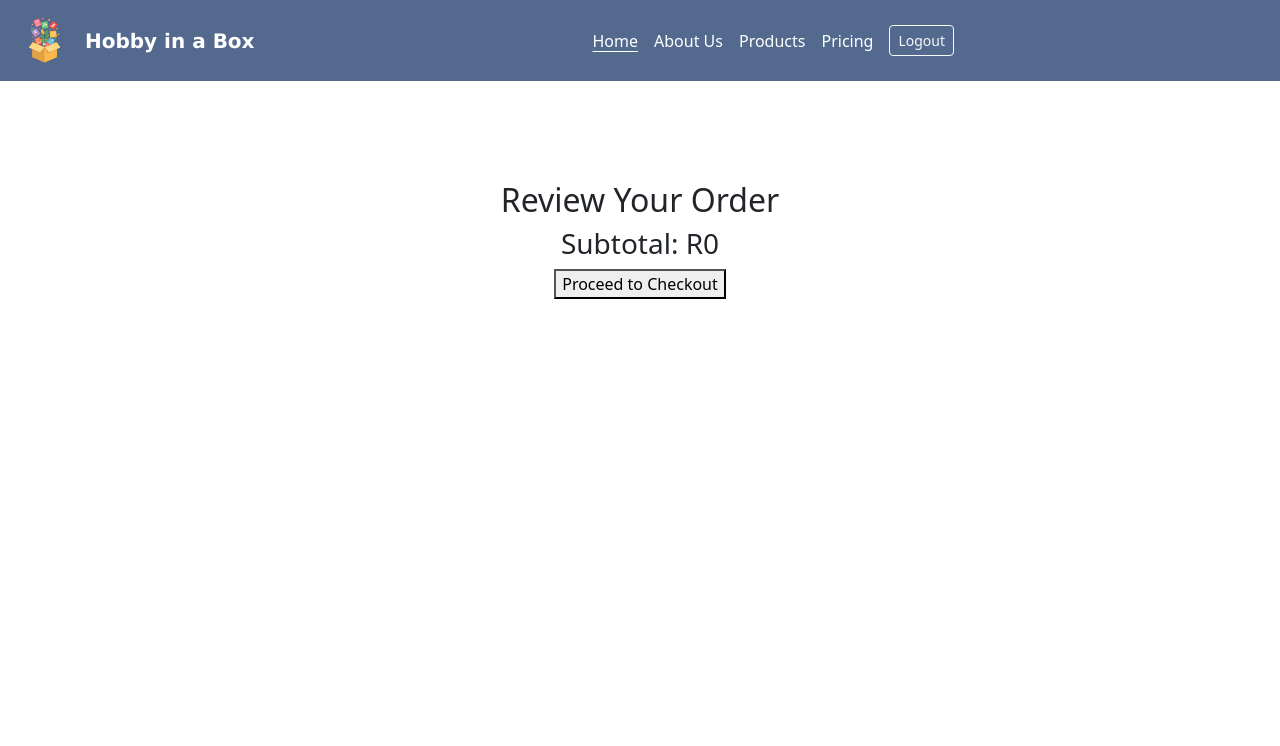
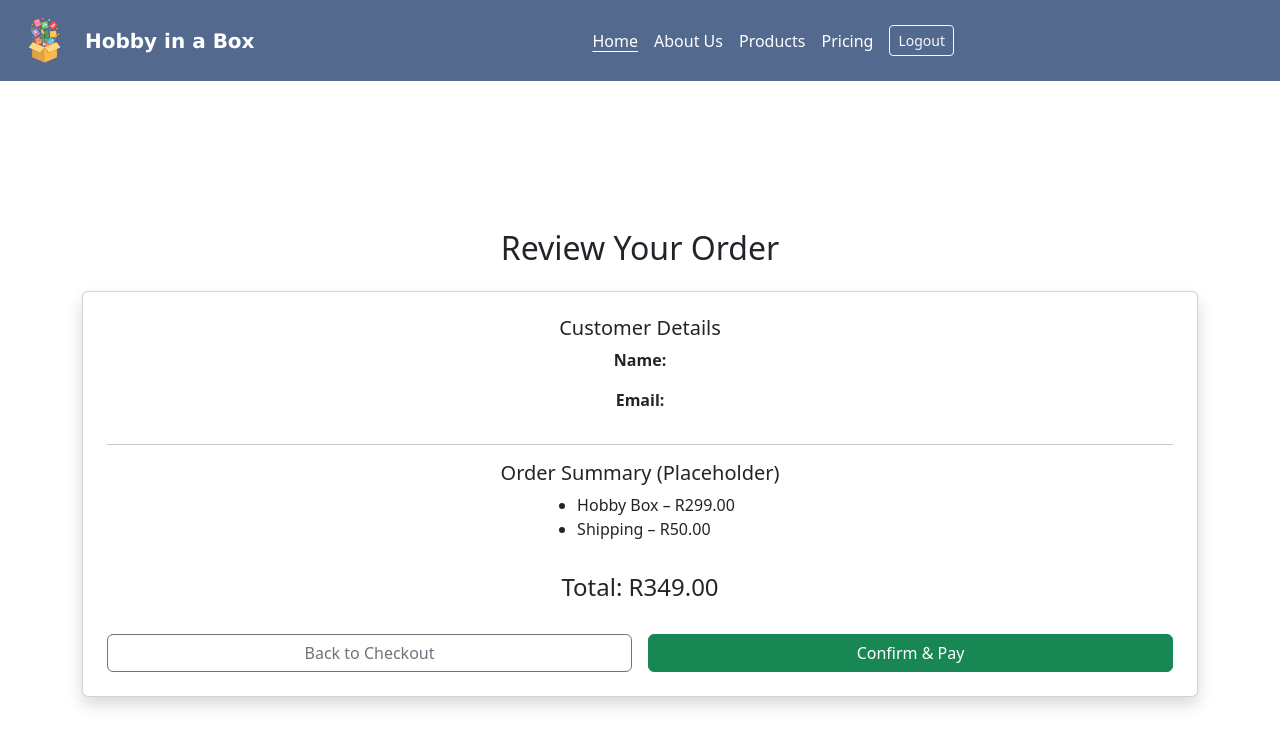
Before and after one commit to phoenix-go-cawcaw/Group13-Module3-Project, a Vue app: page /review in a window 1280 px wide. Shown: the top 746 px of the page. Built offline with nearby package versions, Linux system fonts and the light colour scheme; sample sign-in values are in the browser's storage.

Commit message:
checkout/review placeholders added

```diff
--- a/src/router/index.js
+++ b/src/router/index.js
@@ -70,6 +70,16 @@ const router = createRouter({
           name: "confirmation",
           component: Confirmation,
         },
+        {
+          path: "/checkout",
+          name: "checkout",
+          component: Checkout,
+        },
+        {
+          path: "/review",
+          name: "review",
+          component: Review,
+        },
       ],
     },
     {
--- a/src/views/Checkout.vue
+++ b/src/views/Checkout.vue
@@ -1,14 +1,67 @@
-<script>
+<script setup>
+import { useRouter } from 'vue-router'
+import { ref } from 'vue'
 
+const router = useRouter()
+
+const form = ref({
+  fullName: '',
+  email: '',
+  address: '',
+  city: '',
+  postalCode: ''
+})
+
+function goToReview() {
+  router.push({
+    name: 'review',
+    query: {
+      name: form.value.fullName,
+      email: form.value.email
+    }
+  })
+}
 </script>
 
+<template>
+  <div class="container py-5">
+    <h2 class="mb-4 text-center">Checkout</h2>
 
-<template>
+    <div class="card shadow p-4">
+      <form @submit.prevent="goToReview">
 
+        <div class="mb-3">
+          <label class="form-label">Full Name</label>
+          <input v-model="form.fullName" type="text" class="form-control" required />
+        </div>
 
+        <div class="mb-3">
+          <label class="form-label">Email</label>
+          <input v-model="form.email" type="email" class="form-control" required />
+        </div>
+
+        <div class="mb-3">
+          <label class="form-label">Address</label>
+          <input v-model="form.address" type="text" class="form-control" required />
+        </div>
+
+        <div class="row">
+          <div class="col-md-6 mb-3">
+            <label class="form-label">City</label>
+            <input v-model="form.city" type="text" class="form-control" required />
+          </div>
+
+          <div class="col-md-6 mb-3">
+            <label class="form-label">Postal Code</label>
+            <input v-model="form.postalCode" type="text" class="form-control" required />
+          </div>
+        </div>
+
+        <button class="btn btn-dark w-100 mt-3">
+          Continue to Review
+        </button>
+
+      </form>
+    </div>
+  </div>
 </template>
-
-
-<style>
-
-</style>
--- a/src/views/Review.vue
+++ b/src/views/Review.vue
@@ -1,35 +1,45 @@
 <script setup>
-import { useRouter } from "vue-router"
-import { ref } from "vue"
+import { useRoute, useRouter } from 'vue-router'
 
+const route = useRoute()
 const router = useRouter()
 
-// Temporary mock cart (replace with store later)
-const cartItems = ref([])
-
-const subtotal = cartItems.value.reduce(
-  (sum, item) => sum + item.price * item.qty,
-  0
-)
-
-const goToCheckout = () => {
-  router.push("/checkout")
+function confirmOrder() {
+  // Later this will trigger PayFast
+  alert("Order Confirmed! Next step: Payment integration.")
 }
 </script>
 
 <template>
-  <div class="container">
-    <h2>Review Your Order</h2>
+  <div class="container py-5">
+    <h2 class="text-center mb-4">Review Your Order</h2>
 
-    <div v-for="item in cartItems" :key="item.id" class="item">
-      <p>{{ item.name }} (x{{ item.qty }})</p>
-      <p>R{{ item.price }}</p>
+    <div class="card shadow p-4">
+
+      <h5>Customer Details</h5>
+      <p><strong>Name:</strong> {{ route.query.name }}</p>
+      <p><strong>Email:</strong> {{ route.query.email }}</p>
+
+      <hr />
+
+      <h5>Order Summary (Placeholder)</h5>
+      <ul>
+        <li>Hobby Box – R299.00</li>
+        <li>Shipping – R50.00</li>
+      </ul>
+
+      <h4 class="mt-3">Total: R349.00</h4>
+
+      <div class="d-flex gap-3 mt-4">
+        <button class="btn btn-outline-secondary w-50" @click="router.back()">
+          Back to Checkout
+        </button>
+
+        <button class="btn btn-success w-50" @click="confirmOrder">
+          Confirm & Pay
+        </button>
+      </div>
+
     </div>
-
-    <h3>Subtotal: R{{ subtotal }}</h3>
-
-    <button @click="goToCheckout">
-      Proceed to Checkout
-    </button>
   </div>
 </template>
--- a/src/views/login.vue
+++ b/src/views/login.vue
@@ -421,7 +421,6 @@ button:active {
   animation-delay: -8s;
 }
 
-/* Icon styling */
 .icon-wrapper svg {
   width: 42px;
   height: 42px;
```
Also changed, not shown: 1 other file (tests, documents, lock files or other folders).
